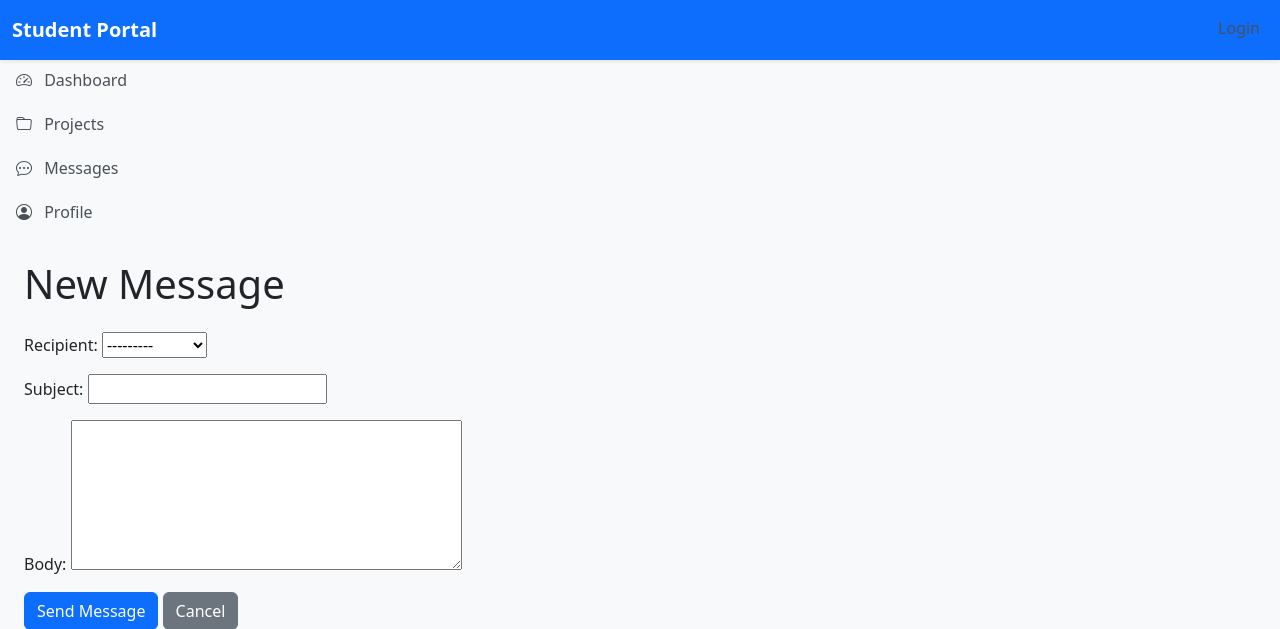
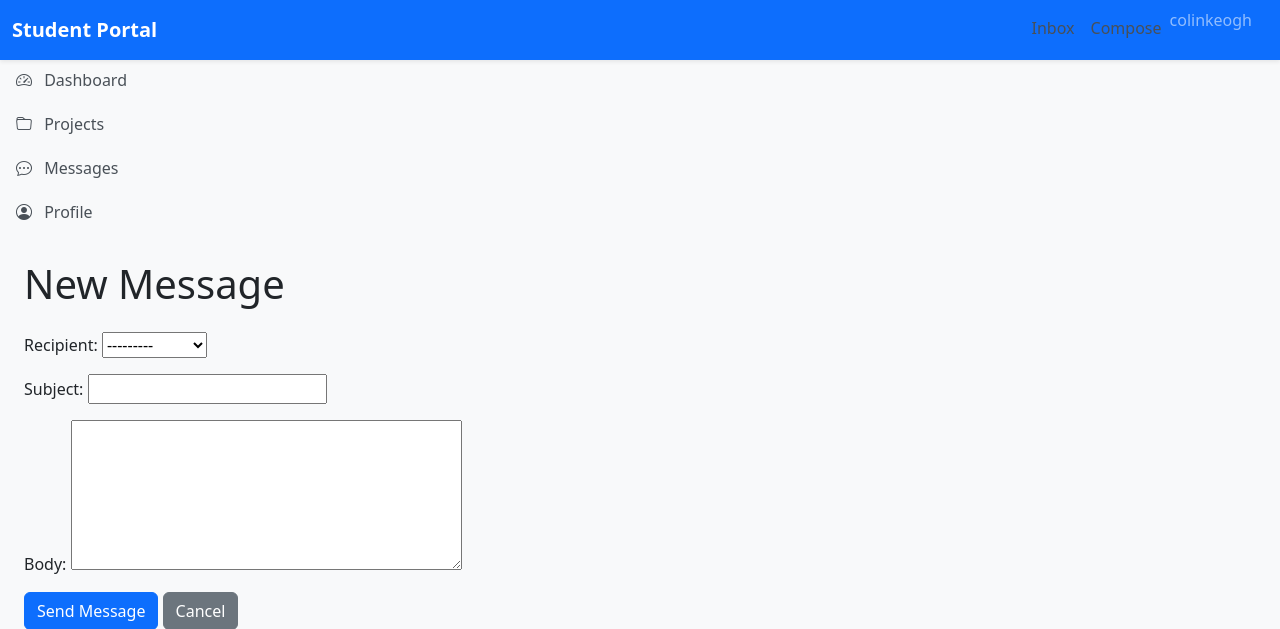
Before and after one commit to colin-182/student-portal, a Django app: page /messaging/new/ in a window 1280 px wide. Shown: the top 629 px of the page. Run offline with Django 5.2, Linux system fonts and the light colour scheme; a user stored in the database is signed in; data comes from the database, SQL or seed files in the repository.

Commit message:
add inbox navigation and messaging links

```diff
--- a/templates/includes/navbar.html
+++ b/templates/includes/navbar.html
@@ -20,11 +20,35 @@
 
             <ul class="navbar-nav ms-auto">
 
-                <li class="nav-item">
-                    <a class="nav-link" href="#">
-                        Login
-                    </a>
-                </li>
+                {% if user.is_authenticated %}
+
+                    <li class="nav-item">
+                        <a class="nav-link" href="{% url 'messaging:inbox' %}">
+                            Inbox
+                        </a>
+                    </li>
+
+                    <li class="nav-item">
+                        <a class="nav-link" href="{% url 'messaging:new' %}">
+                            Compose
+                        </a>
+                    </li>
+
+                    <li class="nav-item">
+                        <span class="navbar-text me-3">
+                            {{ user.username }}
+                        </span>
+                    </li>
+
+                {% else %}
+
+                    <li class="nav-item">
+                        <a class="nav-link" href="{% url 'login' %}">
+                            Login
+                        </a>
+                    </li>
+
+                {% endif %}
 
             </ul>
 
```
